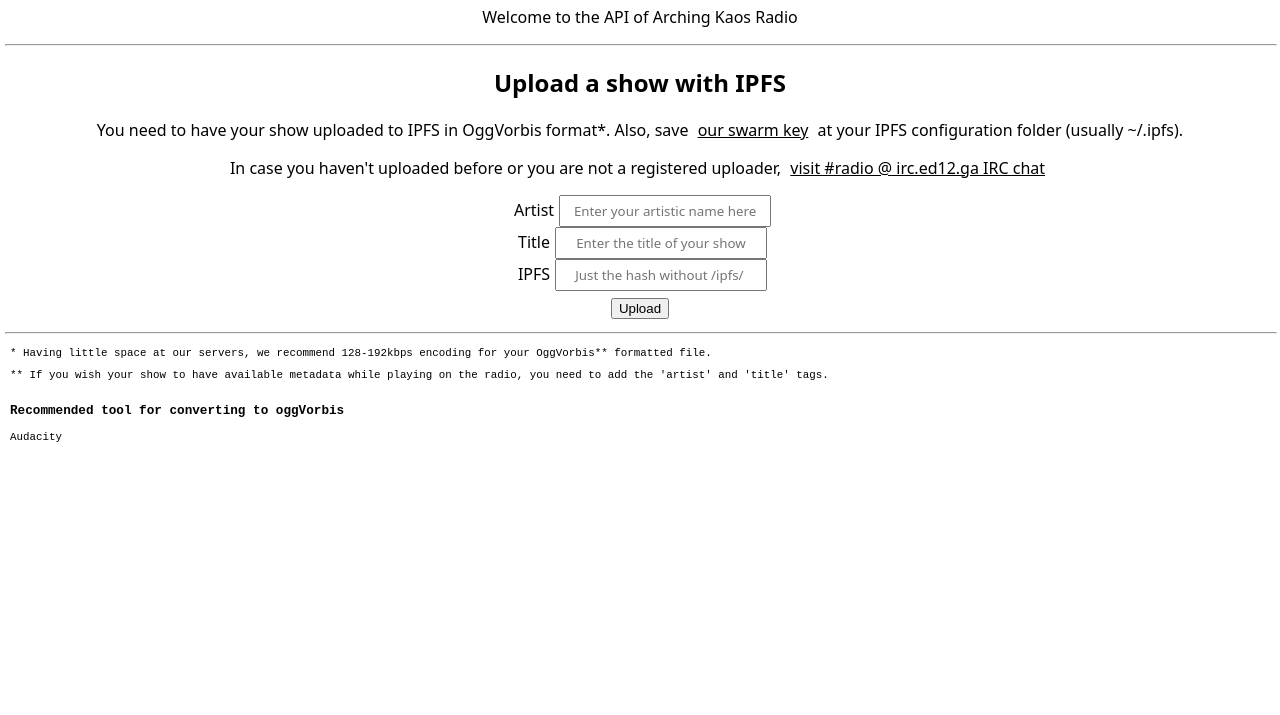
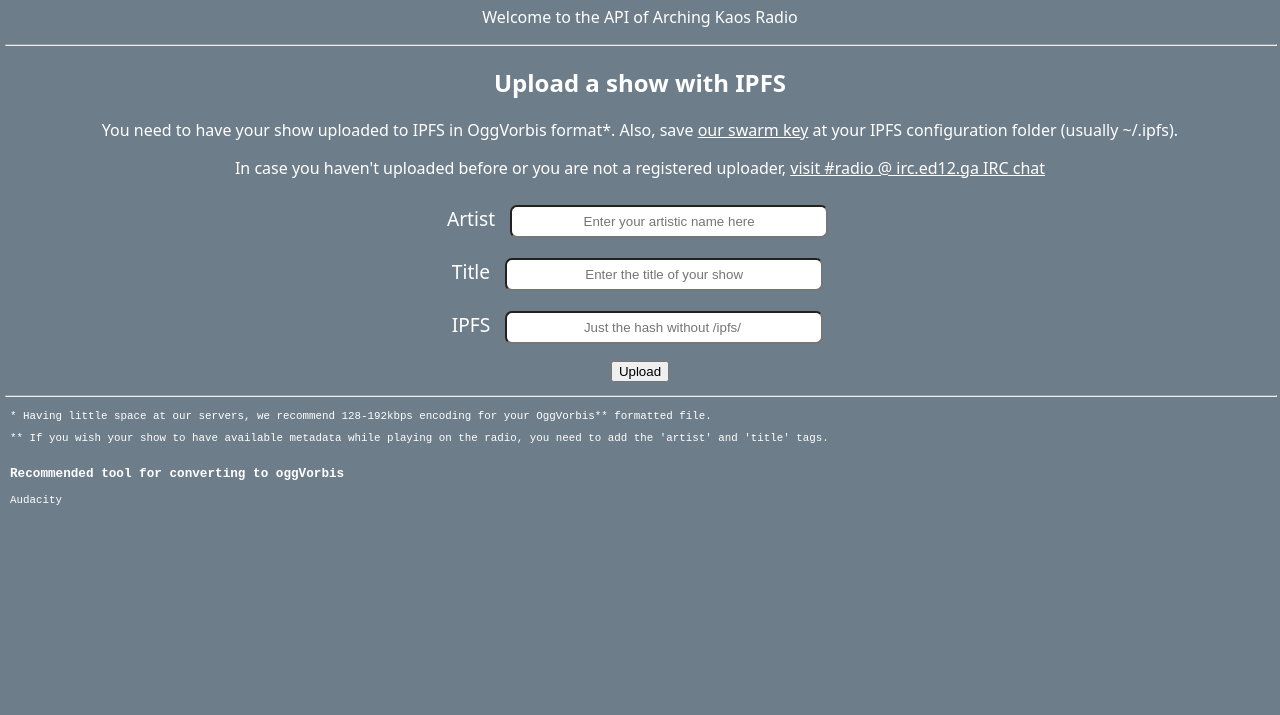
Before and after one commit to kaotisk-hund/arching-kaos-api, a website: page public/index.html in a window 1280 px wide. Shown: the part 85-800 px from the top of the page. Drawn offline with nearby package versions, Linux system fonts and the light colour scheme.

Commit message:
a little styling

```diff
--- a/public/index.html
+++ b/public/index.html
@@ -7,19 +7,36 @@
 	<title>Upload show | Arching Kaos Radio</title>
 
 	<style type="text/css">
-		body, form, label, input, div, a {
+		body, form, label, div {
 			margin: auto;
 			padding: 5px;
 			max-width: 100%;
 			text-align: center;
-			color: #000;
+			color: #fff;
 			font-family: sans;
+			background-color: #6e7d8a;
 		}
+
+		input {
+			background-color: #fff;
+			margin: 10px;
+			padding: 7px;
+			border-radius: 7px;
+			width: 300px;
+			text-align: center;
+		}
+
+		label{
+			font-size: larger;
+		}
+
+		a, a:visited {color:#fff;}
+
 		p { text-align: justified; }
+
 		#pre { text-align: justify; font-size: smaller; font-family: monospace;}
+
 		hr { width: 100%;}
-		a:visited {color:#000;}
-
 	</style>
 </head>
 <body>
```
